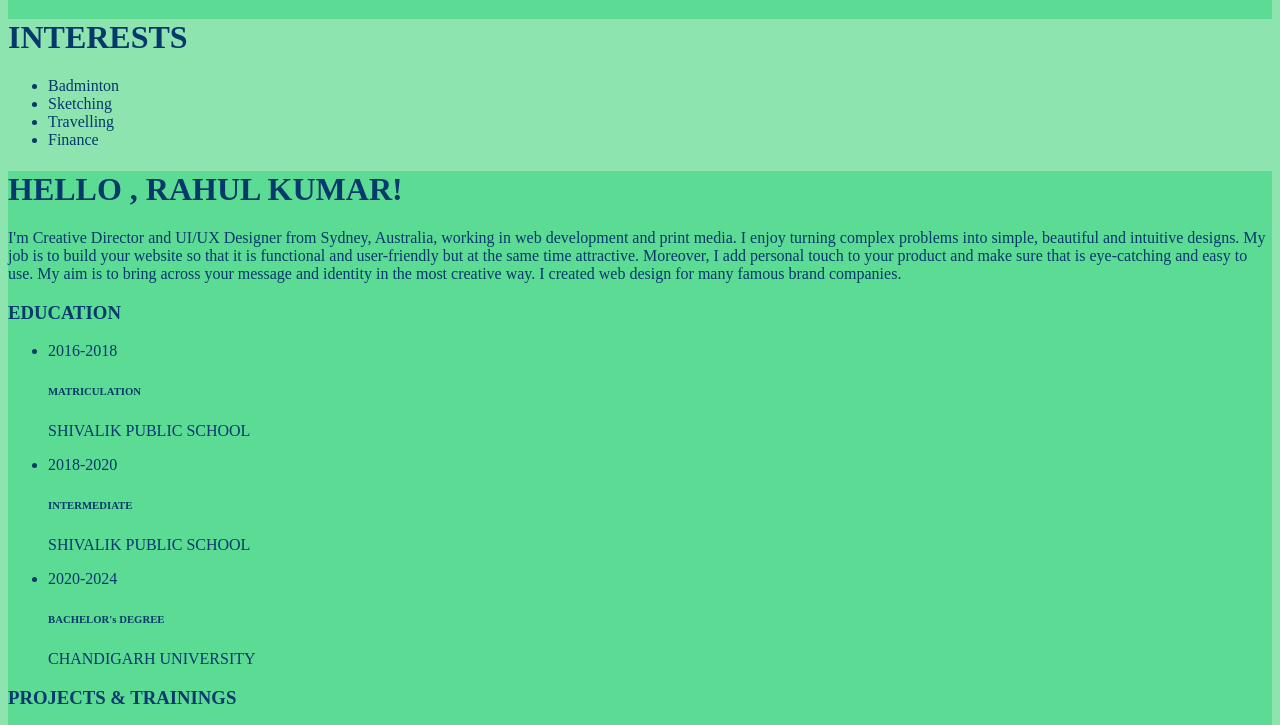
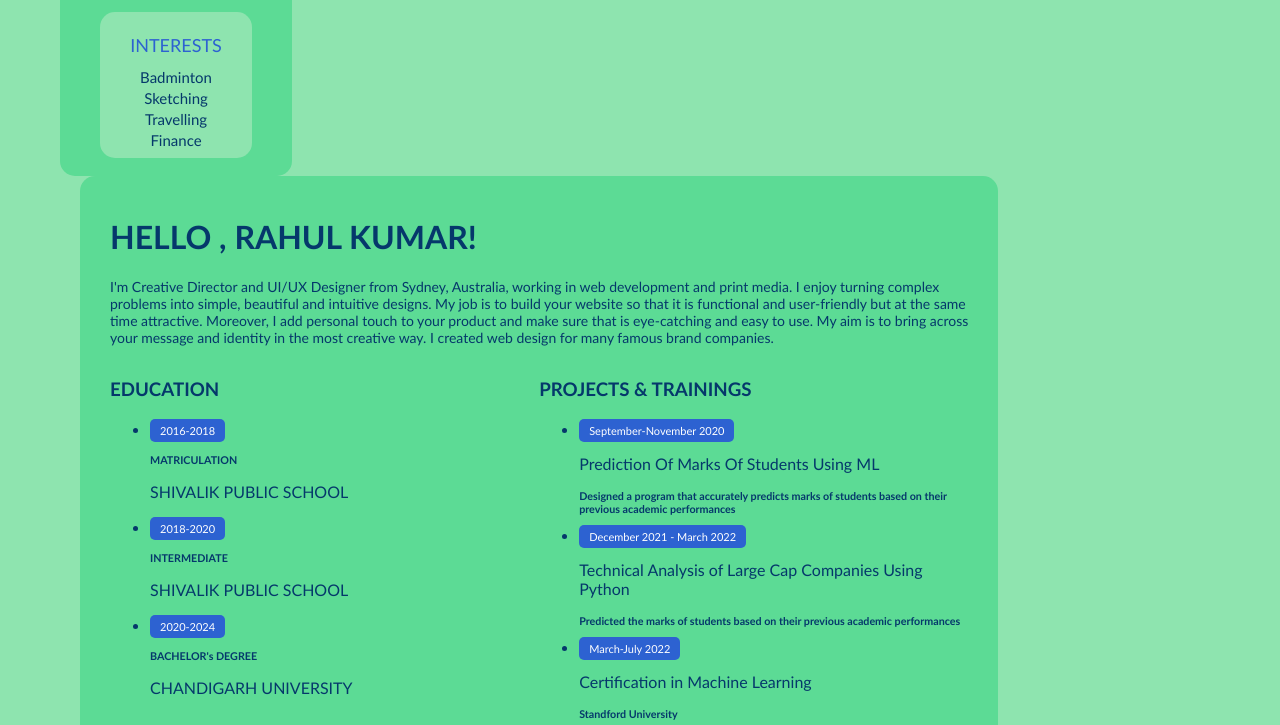
Before and after one commit to DRrahu/Drahu.github.io, a plain HTML site: page index.html in a window 1280 px wide. Shown: the part 813-1538 px from the top of the page. Drawn offline with nearby package versions, Linux system fonts and the light colour scheme.

Commit message:
Update index.html

```diff
--- a/index.html
+++ b/index.html
@@ -4,7 +4,7 @@
     <title>MY RESUME</title>
 
     <meta name="viewport" content="width=device-width, initial-scale=1">
-    <link rel="stylesheet" type="text/css" href="resume_css.css">
+    <link rel="stylesheet" type="text/css" href="style.css">
     <link rel="stylesheet" href="https://cdn.jsdelivr.net/gh/devicons/devicon@v2.10.1/devicon.min.css">
     <link rel="stylesheet" href="https://cdnjs.cloudflare.com/ajax/libs/font-awesome/4.7.0/css/font-awesome.min.css">
 
```
